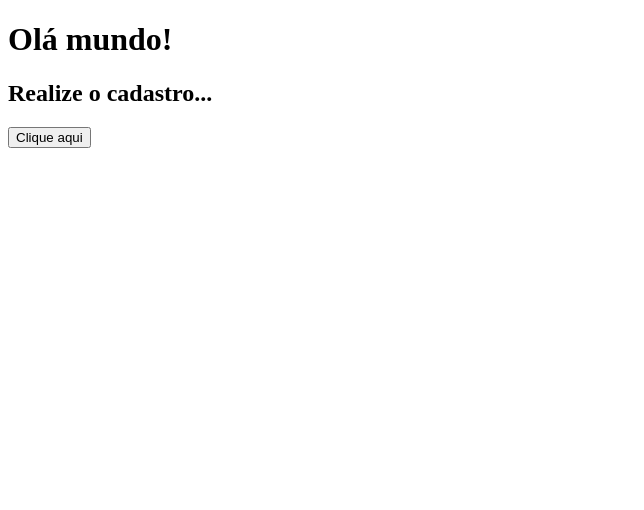
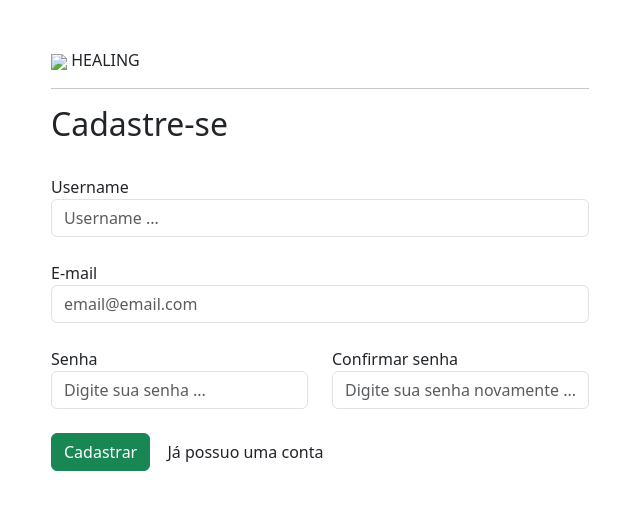
Before and after one commit to lsstomas/psw-healing, a Django app: template users/templates/signup.html in a window 1280 px wide. Shown: the top 510 px of the page, without its empty margins (0-644 px from the left). Run offline with Django 5.2, Linux system fonts and the light colour scheme; the template is opened without the code that fills it, so the values that code supplies are empty.

Commit message:
feat: add 'base.html' and update the signup template

```diff
--- /dev/null
+++ b/templates/base.html
@@ -0,0 +1,18 @@
+<!DOCTYPE html>
+<html lang="pt-BR">
+	<head>
+		<meta charset="UTF-8" />
+		<meta name="viewport" content="width=device-width, initial-scale=1.0" />
+		<title>Healing | {% block title %}{% endblock title %}</title>
+
+		<link href="https://cdn.jsdelivr.net/npm/bootstrap@5.3.3/dist/css/bootstrap.min.css" rel="stylesheet" />
+
+		{% block head %}{% endblock head %}
+	</head>
+
+	<body>
+		{% block body %}{% endblock body %}
+
+		<script src="https://cdn.jsdelivr.net/npm/bootstrap@5.3.3/dist/js/bootstrap.bundle.min.js"></script>
+	</body>
+</html>
--- a/users/templates/signup.html
+++ b/users/templates/signup.html
@@ -1,16 +1,49 @@
-<!DOCTYPE html>
-<html lang="en">
-	<head>
-		<meta charset="UTF-8" />
-		<meta name="viewport" content="width=device-width, initial-scale=1.0" />
-		<title>Document</title>
-	</head>
+{% extends "base.html" %}
 
-	<body>
-        <h1>Olá mundo!</h1>
+{% block title %}Cadastro{% endblock title %}
 
-        <h2>Realize o cadastro...</h2>
+{% block body %}
+    <div class="container-fluid">
+        <div class="row">
+            <div class="col-md d-flex justify-content-center">
+                <div class="cont-cadastro">
+                    <br />
+                    <br />
+                    <section class="cont-logo">
+                        <img class="logo" src="#" />
+                        <label class="text-logo">HEALING</label>
+                    </section>
+                    <hr />
 
-        <button>Clique aqui</button>
-    </body>
-</html>
+                    <form action="" method="post">
+                        <h2 class="fonte-destaque1">Cadastre-se</h2>
+                        <br />
+                        <label for="">Username</label>
+                        <input type="text" name="username" id="" class="form-control" placeholder="Username ..." />
+                        <br />
+                        <label for="">E-mail</label>
+                        <input type="text" name="email" id="" placeholder="email@email.com" class="form-control" />
+                        <br />
+                        <div class="row">
+                            <div class="col-md">
+                                <label for="">Senha</label>
+                                <input type="password" name="senha" class="form-control" placeholder="Digite sua senha ..." />
+                            </div>
+                            <div class="col-md">
+                                <label for="">Confirmar senha</label>
+                                <input type="password" name="confirmar_senha" class="form-control" placeholder="Digite sua senha novamente ..." id="" />
+                            </div>
+                        </div>
+                        <br />
+
+                        <input type="submit" value="Cadastrar" class="btn btn-success btn-dark-color" />
+                        <a href="#" class="btn btn-dark-color-outline">Já possuo uma conta</a>
+                    </form>
+                </div>
+            </div>
+            <div class="col-md bg-main d-flex justify-content-center align-items-center">
+                <img src="#" alt="" />
+            </div>
+        </div>
+    </div>
+{% endblock body %}
```
